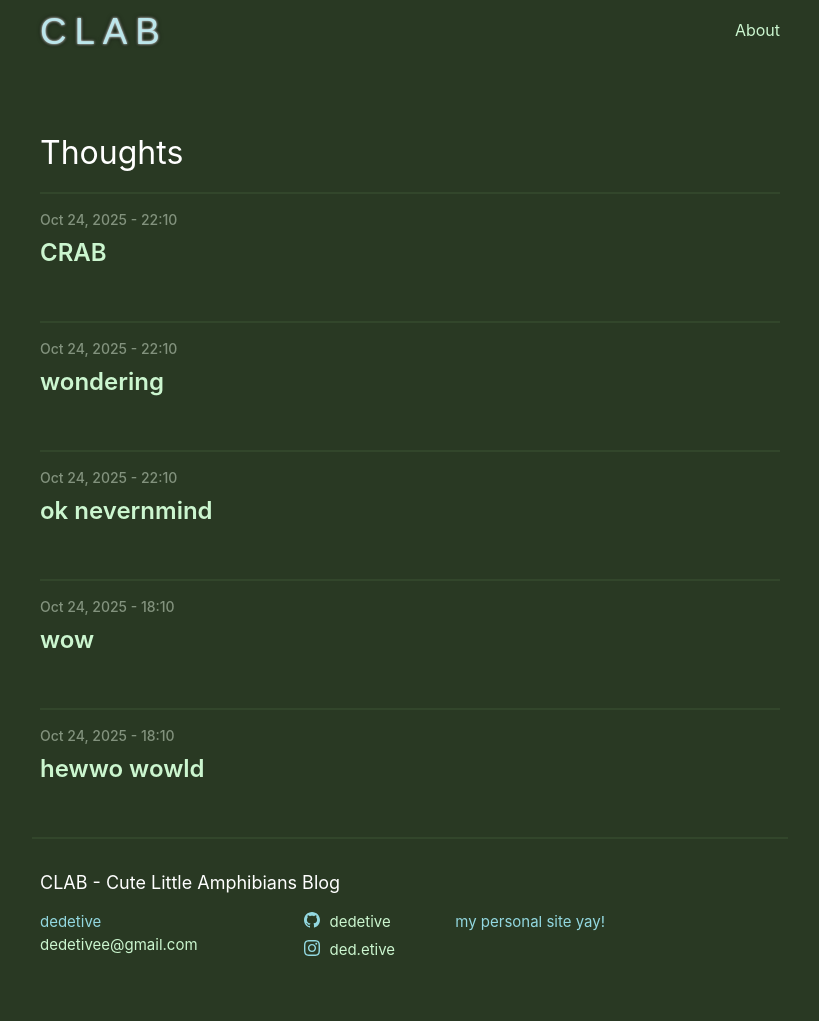
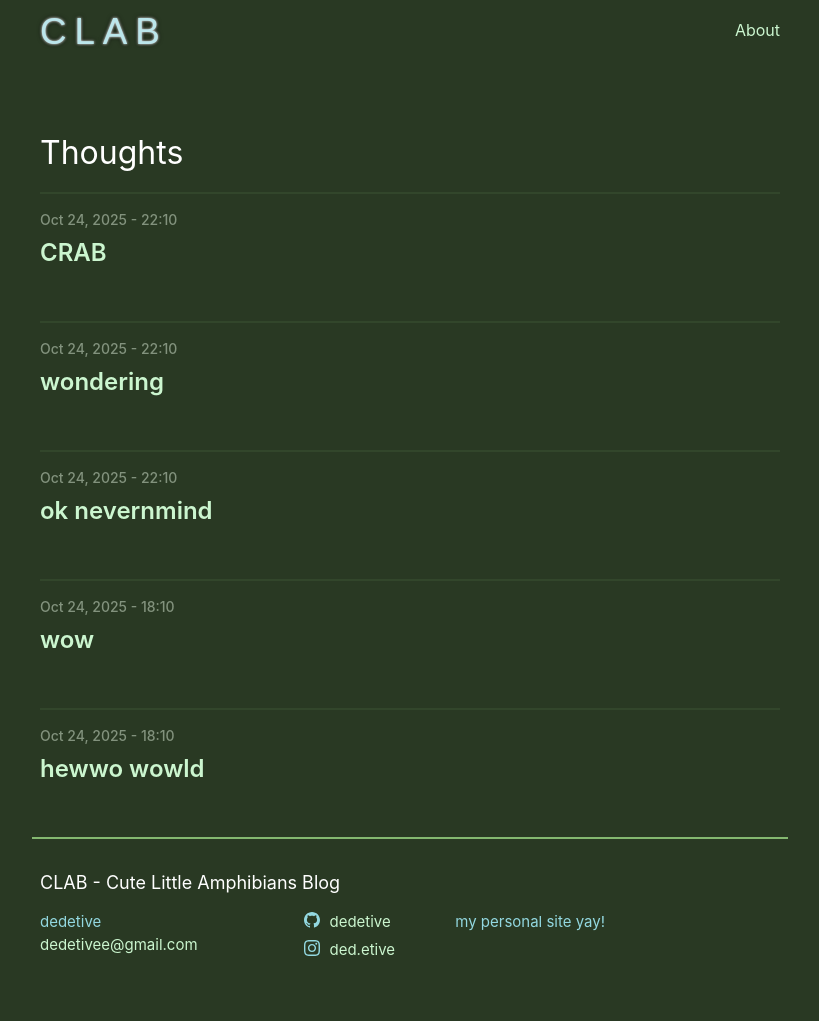
Before and after one commit to dedetive/dedetive.github.io, a Jekyll site: the page built from index.markdown, in a window 1280 px wide. Shown: the whole page, without its empty margins (230-1049 px from the left). Built offline with Jekyll 4.4.1, drawn with Linux system fonts in a browser that asks for light colours.

Commit message:
Add different colors across post separator hr and bottom hr

```diff
--- a/_layouts/home.html
+++ b/_layouts/home.html
@@ -14,7 +14,7 @@
     <ul class="post-list">
       {%- for post in site.posts -%}
       <li>
-        <hr>
+        <hr class="post-separator">
         {%- assign date_format = site.minima.date_format | default: "%b %-d, %Y - %H:%m" -%}
         <span class="post-meta">{{ post.date | date: date_format }}</span>
         <h3>
--- a/_sass/minima/_layout.scss
+++ b/_sass/minima/_layout.scss
@@ -270,11 +270,16 @@
  * hr separators
  */
 
-  hr {
+hr {
     border: none;
     height: 2px;
-    color: lighten($background-color, 4%);
-    background-color: lighten($background-color, 4%);
+    color: lighten($background-color, 40%);
+    background-color: saturate(lighten($background-color, 40%), 10%);
     margin-left: calc(max(51.75% - (#{$content-width} / 2), 0%));
     margin-right: calc(max(51.75% - (#{$content-width} / 2), 0%));
 }
+
+.post-separator {
+  color: lighten($background-color, 4%);
+  background-color: lighten($background-color, 4%);
+}
```
